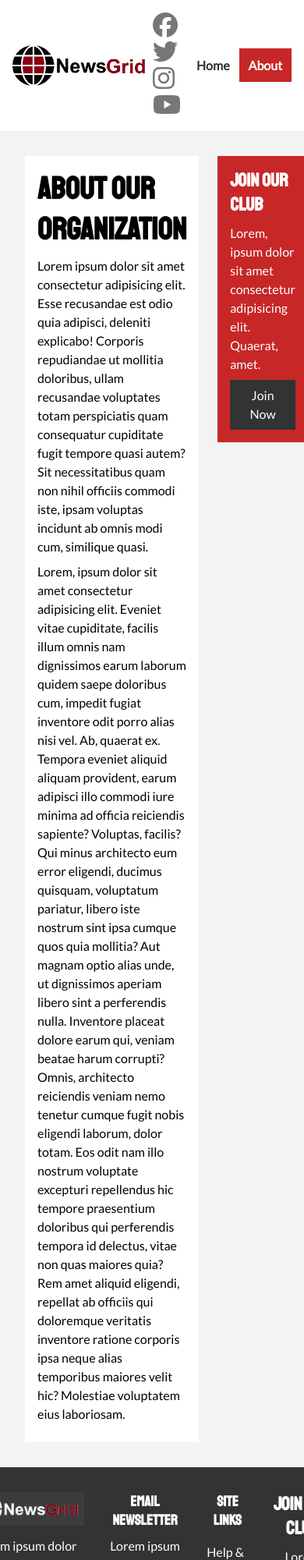
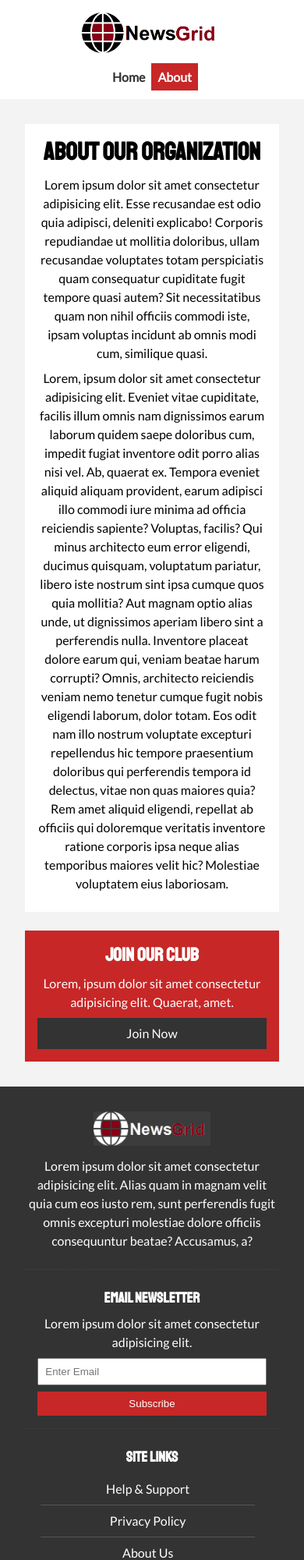
Before and after one commit to xpyrosh/newsgrid, a plain HTML site: page about.html in a window 390 px wide. Shown: the top 2000 px of the page at 78% size. Drawn offline with Linux system fonts and the light colour scheme.

Commit message:
completed media queries for news site

```diff
--- a/css/mobile.css
+++ b/css/mobile.css
@@ -0,0 +1,62 @@
+/* Navigation */
+#main-nav .social {
+    display: none;
+}
+
+#main-nav .container {
+    grid-template-columns: 1fr;
+    gap: 1.2rem;
+}
+
+#main-nav ul,
+#main-nav .logo {
+    justify-self: center;
+}
+
+#main-nav ul li a {
+    padding: .5rem;
+}
+
+#home-articles .articles-container {
+    grid-template-columns: repeat(2, 1fr);
+}
+
+/* Removing spanning article cards because they make the above change to 2 columns fail */
+#home-articles .articles-container > *:first-child,
+#home-articles .articles-container > *:last-child {
+    grid-template-columns: 1fr;
+    grid-column: 1;
+}
+
+@media(max-width:600px){
+    /* Stack Grid Items */
+    #showcase .showcase-container,
+    #home-articles .articles-container,
+    #main-footer .footer-container {
+        grid-template-columns: 1fr;
+    }
+
+    /* Remove spanning items */
+    #main-footer .footer-container > *:last-child{
+        grid-column: 1;
+    }
+
+    #main-footer .footer-container > *:first-child,
+    #main-footer .footer-container > *:nth-child(2) {
+        border-bottom: #444 1px dotted;
+        padding-bottom: 1rem;
+    }
+
+    .page-container {
+        grid-template-columns: 1fr;
+        text-align: center;
+    }
+
+    .page-container > *:first-child {
+        grid-row: 1;
+    }
+
+    .l-heading {
+        font-size: 2rem;
+    }
+}
--- a/css/style.css
+++ b/css/style.css
@@ -315,8 +315,6 @@ h1, h2, h3, h4, h5, h6 {
     grid-template-columns: repeat(4, 1fr);
     gap: 1.5rem;
     text-align: center;
-    /* align-items: center; */
-    justify-content: center;
 }
 
 #main-footer .footer-container > *:last-child {
@@ -337,6 +335,7 @@ h1, h2, h3, h4, h5, h6 {
     width: 90%;;
 }
 
-#main-footer .footer-container ul {
-    align-items: center;
+#main-footer .footer-container ul{
+    text-align: center;
+    padding-left: 20px;
 }
```
